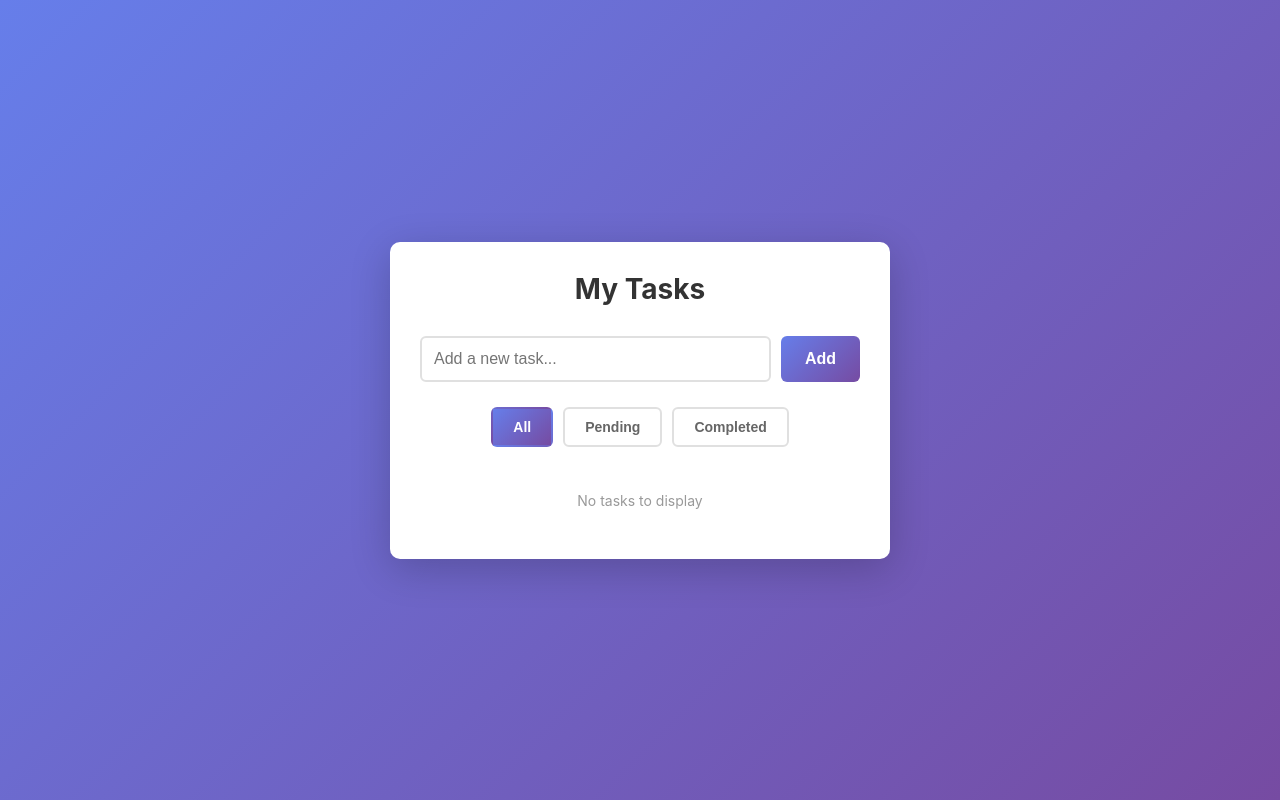
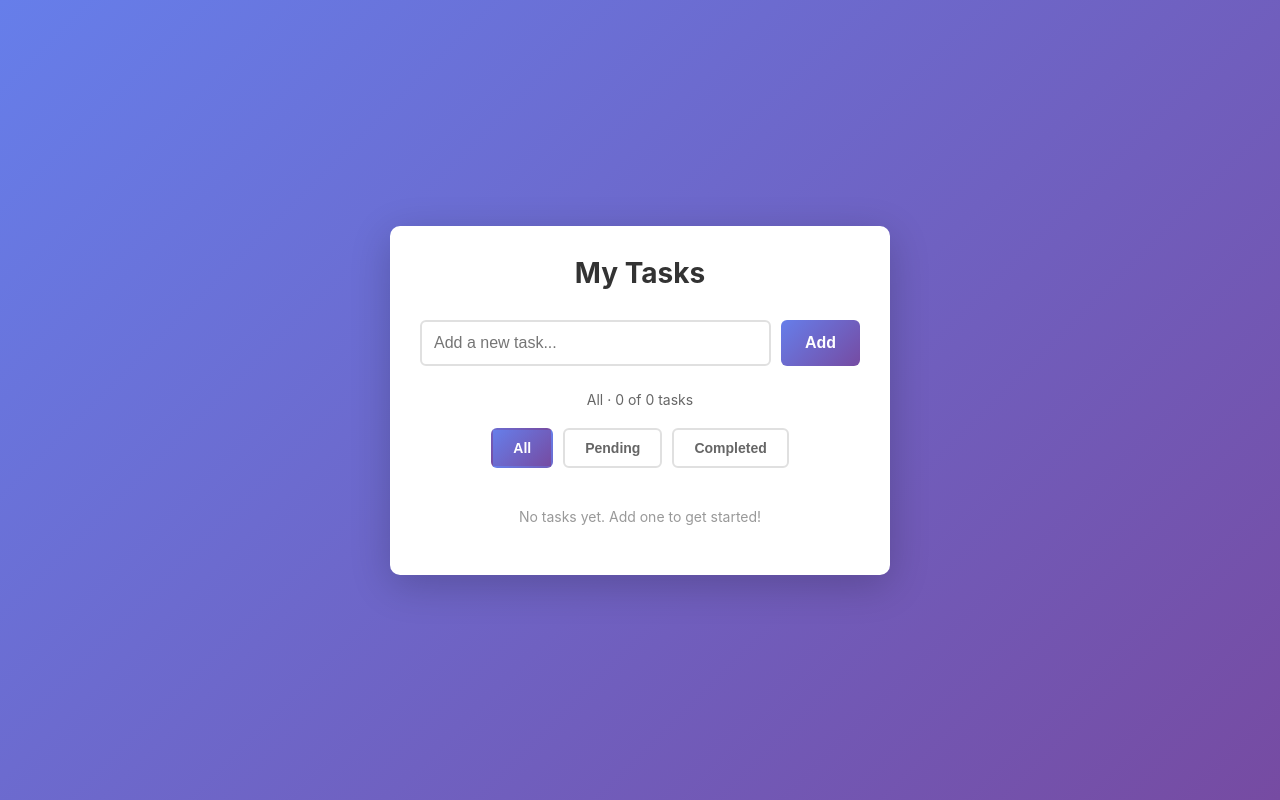
Before and after one commit to Gaurav842384/Mytask, a plain HTML site: page index.html in a window 1280 px wide. Drawn offline with Linux system fonts and the light colour scheme.

Commit message:
Updated task manager with localstorage

```diff
--- a/index.html
+++ b/index.html
@@ -78,10 +78,17 @@
             transform: translateY(0);
         }
 
+        .status-line {
+            text-align: center;
+            color: #666;
+            margin-bottom: 20px;
+            font-size: 14px;
+        }
+
         .filter-section {
             display: flex;
             gap: 10px;
-            margin-bottom: 25px;
+            margin-bottom: 20px;
             flex-wrap: wrap;
             justify-content: center;
         }
@@ -208,6 +215,8 @@
             <button id="addBtn">Add</button>
         </div>
 
+        <div class="status-line">Tasks are saved locally in this browser and will persist after refresh.</div>
+
         <div class="filter-section">
             <button class="filter-btn active" data-filter="all">All</button>
             <button class="filter-btn" data-filter="pending">Pending</button>
@@ -224,8 +233,10 @@
         const addBtn = document.getElementById('addBtn');
         const tasksList = document.getElementById('tasksList');
         const filterBtns = document.querySelectorAll('.filter-btn');
+        const statusLine = document.querySelector('.status-line');
+        const STORAGE_KEY = 'taskManagerTasks';
 
-        let tasks = JSON.parse(localStorage.getItem('tasks')) || [];
+        let tasks = JSON.parse(localStorage.getItem(STORAGE_KEY)) || [];
         let currentFilter = 'all';
 
         // Initialize tasks on load
@@ -292,9 +303,17 @@
 
         function renderTasks() {
             const filteredTasks = getFilteredTasks();
+            const totalTasks = tasks.length;
+            const visibleTasks = filteredTasks.length;
+            const filterLabel = currentFilter === 'all' ? 'All' : currentFilter.charAt(0).toUpperCase() + currentFilter.slice(1);
+
+            statusLine.textContent = `${filterLabel} · ${visibleTasks} of ${totalTasks} task${totalTasks === 1 ? '' : 's'}`;
 
             if (filteredTasks.length === 0) {
-                tasksList.innerHTML = '<div class="empty-message">No tasks to display</div>';
+                const emptyMessage = totalTasks === 0
+                    ? 'No tasks yet. Add one to get started!'
+                    : `No ${currentFilter} tasks found.`;
+                tasksList.innerHTML = `<div class="empty-message">${emptyMessage}</div>`;
                 return;
             }
 
@@ -312,7 +331,7 @@
         }
 
         function saveTasks() {
-            localStorage.setItem('tasks', JSON.stringify(tasks));
+            localStorage.setItem(STORAGE_KEY, JSON.stringify(tasks));
         }
 
         function escapeHtml(text) {
```
